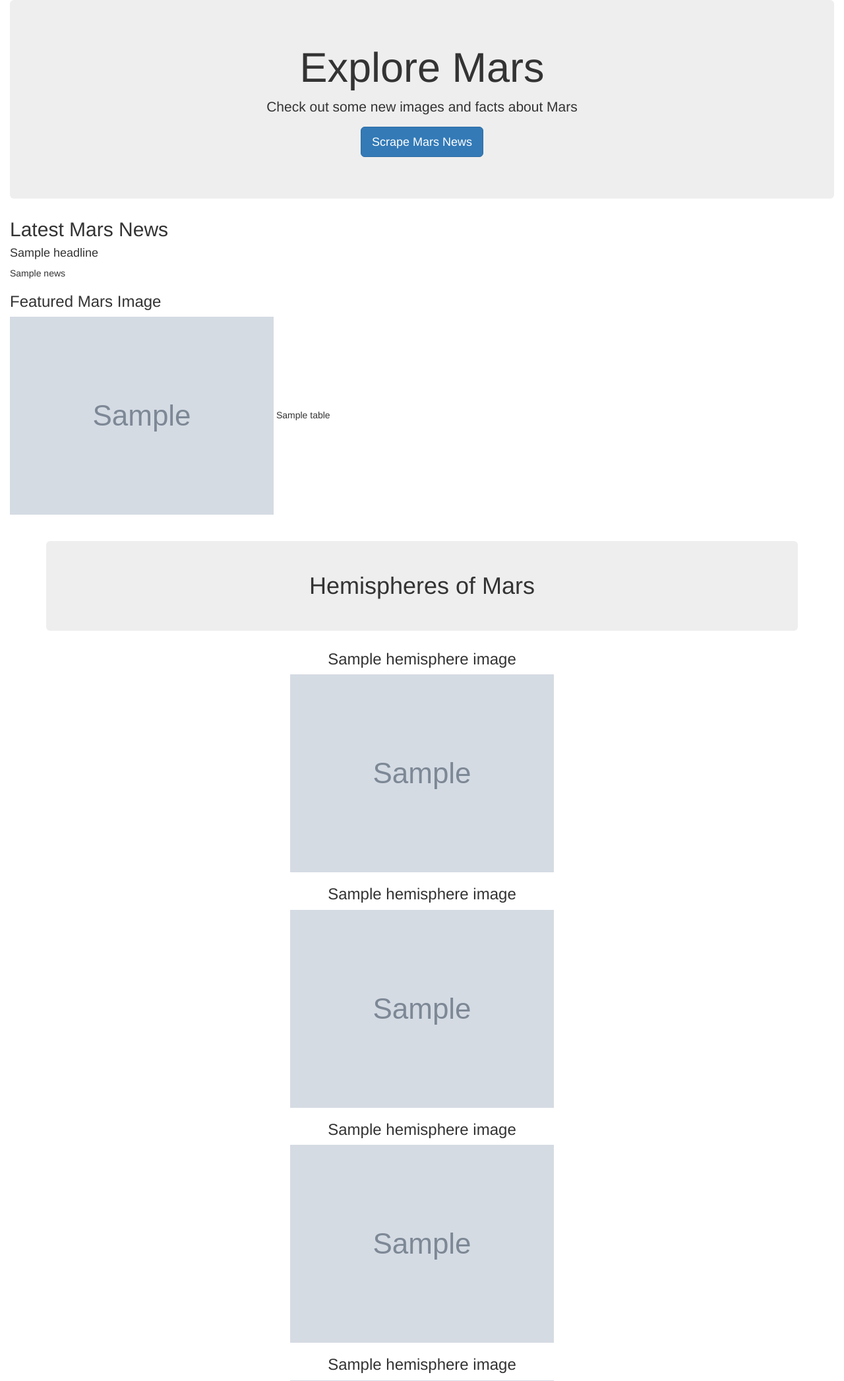
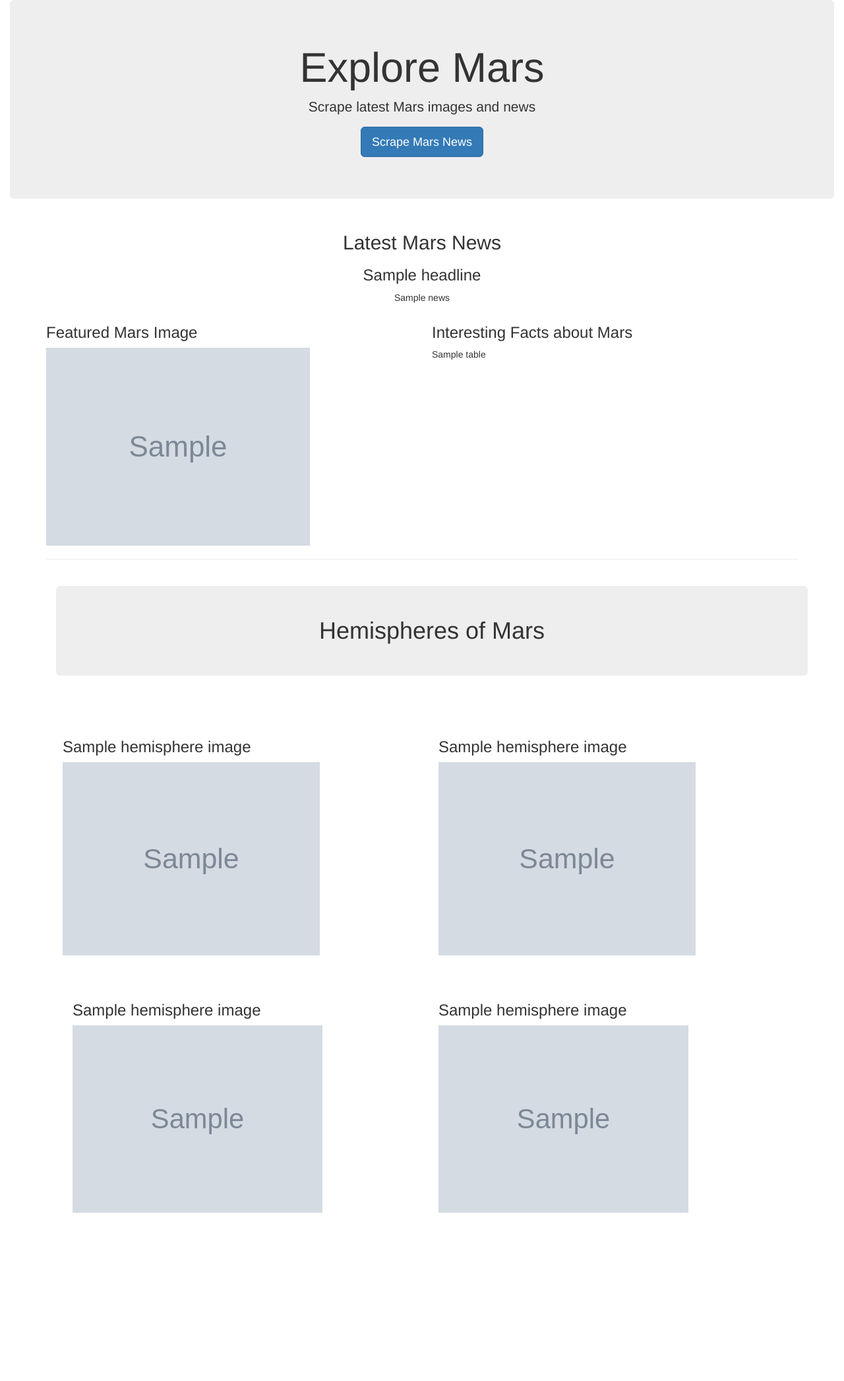
Before and after one commit to LisaCaruana/web-scraping-challenge, a Flask app: page / in a window 1280 px wide. Shown: the top 2093 px of the page at 66% size. After the commit the page ends 1838 px from the top, so only its background shows below. Run offline with Flask 2, Linux system fonts and the light colour scheme; grey boxes marked "Sample" are stand-in pictures; a database or web service that is not in the repository returns one stand-in record (values such as "Sample title"); some libraries are stand-ins or nearby versions.

Commit message:
Saturday 6

```diff
--- a/scrape_mars.py
+++ b/scrape_mars.py
@@ -149,7 +149,7 @@ def scrape():
     mars_facts= {
         'Headline': news_title,
         'News': news_p,
-        'Featured Image': featured_img_url,
+        'Featured_Image': featured_img_url,
         'Table': html_table_mongo,
         'Hemisphere_Images': hemisphere_image_urls
     }
--- a/templates/index.html
+++ b/templates/index.html
@@ -13,48 +13,56 @@
   <div class="container-fluid">
     <div class="jumbotron text-center">
       <h1>Explore Mars</h1>
-      <p>Check out some new images and facts about Mars</p>
+      <p>Scrape latest Mars images and news</p>
       <p><a class="btn btn-primary btn-lg" href="/scrape" role="button">Scrape Mars News</a></p>
     </div>
+  <div class = "container text-center">
     <h2>Latest Mars News</h2>
-    <h4>{{ mars_facts.Headline }}</h4>
+    <h3>{{ mars_facts.Headline }}</h3>
     <p>{{mars_facts.News}}</p>
-    <h3>Featured Mars Image</h3>
-    <img src="{{mars_facts['Featured Image']}}" alt="Latest Image from Mars">
-    <table class = 'table'>
-      {{mars_facts.Table | safe}}
-    </table>
+  </div>
+  <div class = "container">
+    <div class = "row">
+      <div class = 'col-md-6'>
+        <h3>Featured Mars Image</h3>
+        <img src="{{mars_facts['Featured_Image']}}" class= 'img-responsive' style= 'max-width:100%; height:auto;' alt="Latest Image from Mars">
+      </div>
+    <div class = "row">
+      <div class = 'col-md-6'>
+        <h3>Interesting Facts about Mars</h3>
+        <table class = 'table' >
+          {{mars_facts.Table | safe}}
+        </table>
+      </div>
     </div>
   </div>
-  </hr>
+<hr>
   <div class="container text-center">
     <h1 class="jumbotron">Hemispheres of Mars</h1>
-    <div>
-      <!-- <ul style="list-style: none;"> -->
+  </div>
+  <div class="gallery">
+    <div class = 'col-md-6' style="padding: 25px;">
+        <h3>{{ mars_facts.Hemisphere_Images[0].title }}</h3>
+        <img src="{{ mars_facts.Hemisphere_Images[0].img_url}}" class= 'img-responsive' style= 'max-width:75%; height:auto;' alt="Cerberus_Hemisphere">
+    </div>
+    <div class = 'col-md-6' style="padding: 25px;">
+        <h3>{{ mars_facts.Hemisphere_Images[1].title }}</h3>
+        <img src="{{ mars_facts.Hemisphere_Images[1].img_url}}" class= 'img-responsive' style= 'max-width:75%; height:auto;' alt="Schiaparelli_Hemisphere">
+    </div>
 
-        <!-- Loop through the dictionary -->
-
-        <!-- {% for Hemisphere_Images in mars_facts %} -->
-        <h3>{{ mars_facts.Hemisphere_Images[0].title }}</h3>
-        <img src="{{ mars_facts.Hemisphere_Images[0].img_url}}">
-      </hr>
-        <h3>{{ mars_facts.Hemisphere_Images[1].title }}</h3>
-        <img src="{{ mars_facts.Hemisphere_Images[1].img_url}}">
-      </hr>
-      <h3>{{ mars_facts.Hemisphere_Images[2].title }}</h3>
-      <img src="{{ mars_facts.Hemisphere_Images[2].img_url}}">
-    </hr>
-    <h3>{{ mars_facts.Hemisphere_Images[3].title }}</h3>
-    <img src="{{ mars_facts.Hemisphere_Images[3].img_url}}">
-        <!-- <img src="{{mars_facts.Hemisphere_Images[0].img_url}}"> -->
-        <!-- <li> {{ Hemisphere_Images.title }} {{ Hemisphere_Images.img_url }} </li> -->
-          <!-- <li style="color:blue">{{ Hemisphere_Images.title }}</li> -->
-        <!-- <img src='{{mars_facts[Hemisphere_Images.img_url]}}'/> -->
-        <!-- {% endfor %} -->
-
-      <!-- </ul> -->
+<hr>
+<div class="container-fluid">
+  <div class="gallery">
+    <div class = 'col-md-6' style="padding: 25px;" >
+        <h3>{{ mars_facts.Hemisphere_Images[2].title }}</h3>
+        <img src="{{ mars_facts.Hemisphere_Images[2].img_url}}" class= 'img-responsive' style= 'max-width:75%; height:auto;' alt="Syrtis_Hemisphere">
+    </div>
+    <div class = 'col-md-6' style="padding: 25px;">
+        <h3>{{ mars_facts.Hemisphere_Images[3].title }}</h3>
+        <img src="{{ mars_facts.Hemisphere_Images[3].img_url}}" class= 'img-responsive' style='max-width:75%; height:auto;'  alt="Valles_Hemisphere">
     </div>
   </div>
+</div>
 </body>
 
 </html>
```
Also changed, not shown: 1 other file.
